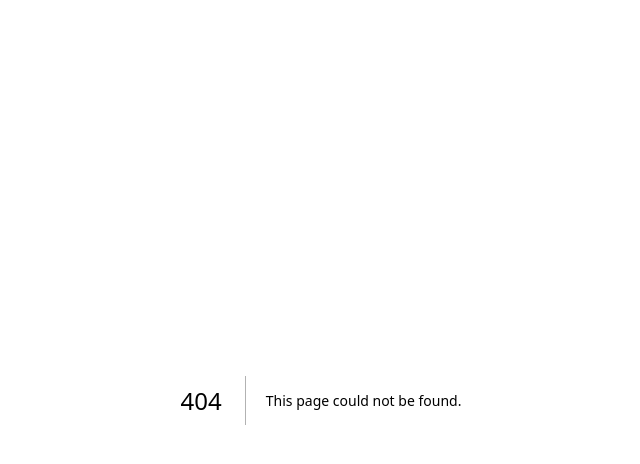
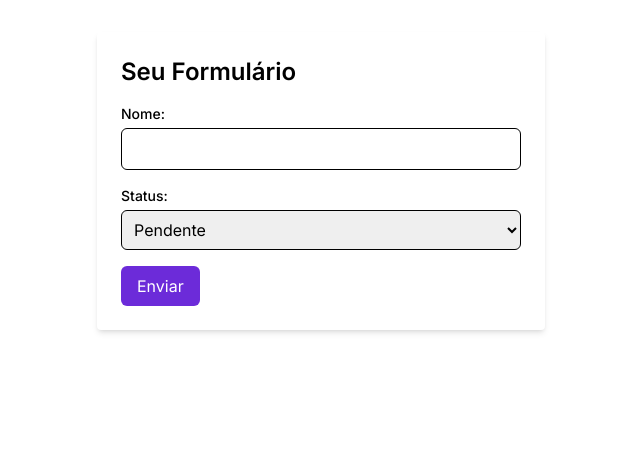
Before and after one commit to BrenoGodoy/Desafio-Brickup, a Next.js app in the folder desafio-brickup-front/: page /add in a window 1280 px wide. Before the commit this address had no page. Shown: the top 464 px of the page, without its empty margins (319-959 px from the left). Built offline with nearby package versions, Linux system fonts and the light colour scheme.

Commit message:
feat: Cria tela para adicionar nova tarefa

```diff
--- /dev/null
+++ b/desafio-brickup-front/app/add/page.tsx
@@ -0,0 +1,68 @@
+'use client';
+import { useState} from "react";
+import { add } from "@/redux/features/tasks-slice";
+import { useDispatch } from "react-redux";
+import { AppDispatch } from "@/redux/store";
+import { useRouter } from "next/navigation";
+
+export default function AddTask() {
+  const [name, setName] = useState('');
+  const [status, setStatus] = useState('pendente');
+  const dispatch = useDispatch<AppDispatch>();
+  const router = useRouter();
+
+  const handleSubmit = (e: { preventDefault: () => void; }) => {
+    e.preventDefault();
+    // Lógica para lidar com o envio do formulário
+    console.log('Nome:', name);
+    console.log('Status:', status);
+
+    dispatch(add({name, status}));
+
+    router.push('/');
+  };
+
+  return (
+    <div className="max-w-md mx-auto mt-8 p-6 bg-white rounded shadow-md">
+      <h1 className="text-2xl font-semibold mb-4">Seu Formulário</h1>
+      <form onSubmit={handleSubmit}>
+        <div className="mb-4">
+          <label htmlFor="name" className="block text-sm font-medium text-gray-600">
+            Nome:
+          </label>
+          <input
+            type="text"
+            id="name"
+            name="name"
+            value={name}
+            onChange={(e) => setName(e.target.value)}
+            className="mt-1 p-2 border border-gray-300 rounded-md w-full"
+          />
+        </div>
+        <div className="mb-4">
+          <label htmlFor="status" className="block text-sm font-medium text-gray-600">
+            Status:
+          </label>
+          <select
+            id="status"
+            name="status"
+            value={status}
+            onChange={(e) => setStatus(e.target.value)}
+            className="mt-1 p-2 border border-gray-300 rounded-md w-full"
+          >
+            <option value="pendente">Pendente</option>
+            <option value="finalizada">Finalizada</option>
+          </select>
+        </div>
+        <div className="mt-4">
+          <button
+            type="submit"
+            className="px-4 py-2 bg-primary-500 text-white rounded-md hover:bg-primary-600"
+          >
+            Enviar
+          </button>
+        </div>
+      </form>
+    </div>
+  );
+}
--- a/desafio-brickup-front/components/TasksTable.tsx
+++ b/desafio-brickup-front/components/TasksTable.tsx
@@ -5,20 +5,16 @@ import { useEffect, useState } from "react";
 import { useDispatch } from "react-redux";
 import { add, start } from "@/redux/features/tasks-slice";
 import { useAppSelector } from "@/redux/store";
+import Link from 'next/link';
 
 export default function TasksTable() {
-  const [text, setText] = useState("");
   const dispatch = useDispatch<AppDispatch>();
 
   const tasks = useAppSelector((state) => state.taskReducer);
 
   useEffect(() => {
     dispatch(start());
-  }, [dispatch, text]);
-
-  const onClickTest = () => {
-    dispatch(add());
-  };
+  }, [dispatch]);
 
   return (
     <div className="max-w-screen-md mx-auto p-4">
@@ -27,6 +23,7 @@ export default function TasksTable() {
           <tr>
             <th className="border-b py-2">Name</th>
             <th className="border-b py-2">Status</th>
+            <th className="border-b py-2"></th>
           </tr>
         </thead>
         <tbody>
@@ -34,19 +31,28 @@ export default function TasksTable() {
             <tr key={task.id} className="border-b">
               <td className="py-2">{task.name}</td>
               <td className="py-2">{task.status}</td>
+              <td className="py-2">
+              <button
+                type="button"
+                className="bg-primary-400 text-black px-4 py-2 rounded"
+              >
+                Concluir
+              </button>
+              </td>
             </tr>
           ))}
         </tbody>
         <tfoot>
           <tr>
             <td className="py-2">
-              <button
-                type="button"
-                onClick={onClickTest}
-                className="bg-primary-500 text-black px-4 py-2 rounded"
-              >
-                Concluir
-              </button>
+              <Link href="/add">
+                <button
+                  type="button"
+                  className="bg-primary-400 text-black px-4 py-2 rounded"
+                >
+                  Nova Tarefa
+                </button>
+              </Link>
             </td>
           </tr>
         </tfoot>
--- a/desafio-brickup-front/redux/features/tasks-slice.ts
+++ b/desafio-brickup-front/redux/features/tasks-slice.ts
@@ -21,7 +21,7 @@ export const tasks = createSlice({
     del: (state, action: PayloadAction<number>) => {
       return state.filter((task) => task.id !== action.payload);
     },
-    add: () => {},
+    add: (state, action: PayloadAction<Partial <Task>>) => {},
     addSucess: (state, action: PayloadAction<string>) => {
       const newTask: Task = {
         id: state.length + 1,
--- a/desafio-brickup-front/redux/sagas/sagas.ts
+++ b/desafio-brickup-front/redux/sagas/sagas.ts
@@ -16,10 +16,12 @@ export function* watchStart() {
   yield takeEvery(start.type, fetchStart)
 }
 
-function* fetchAdd() {
+function* fetchAdd(action: ReturnType<typeof add>) {
+  const { payload } = action;
   const response: Response = yield call(fetch, 'https://api.chucknorris.io/jokes/random');
   const data: JokeType = yield call([response, 'json']);
 
+  console.log(payload);
   yield put(addSucess(data.value));
 }
 
```
